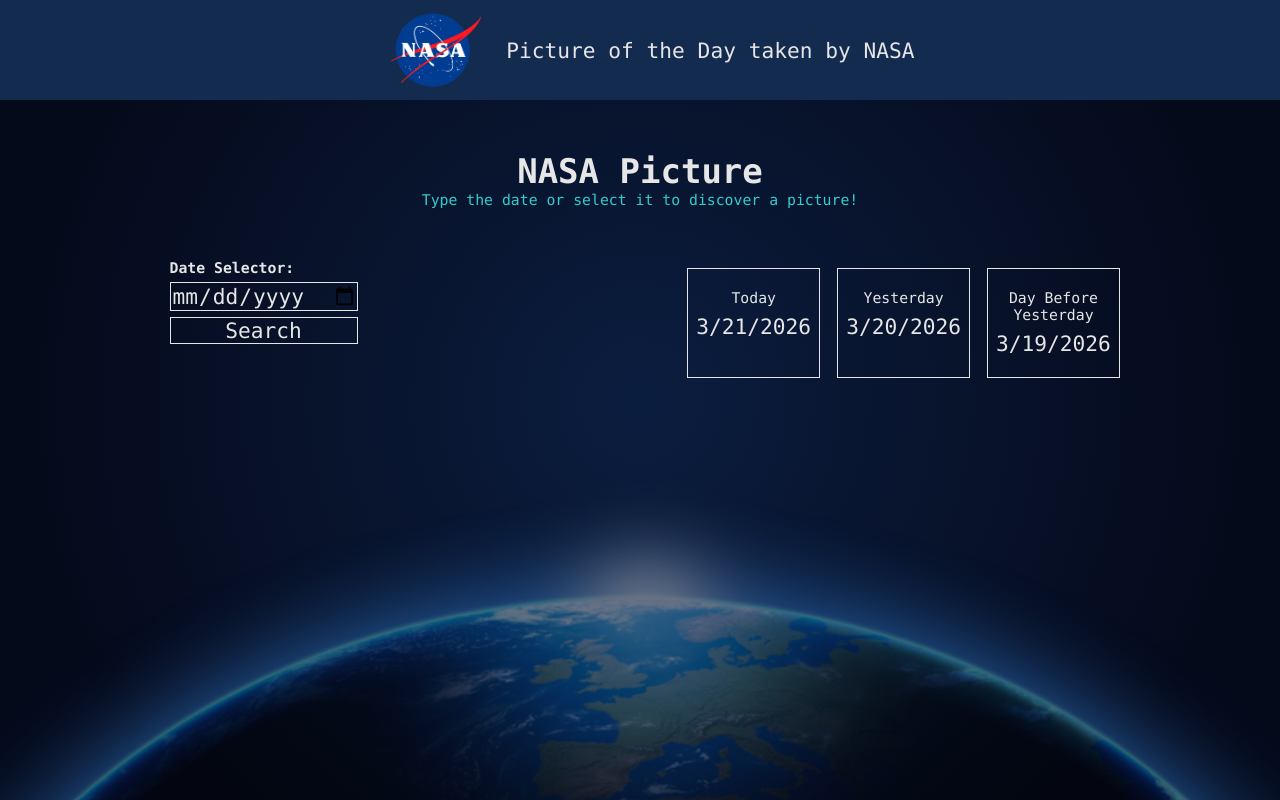
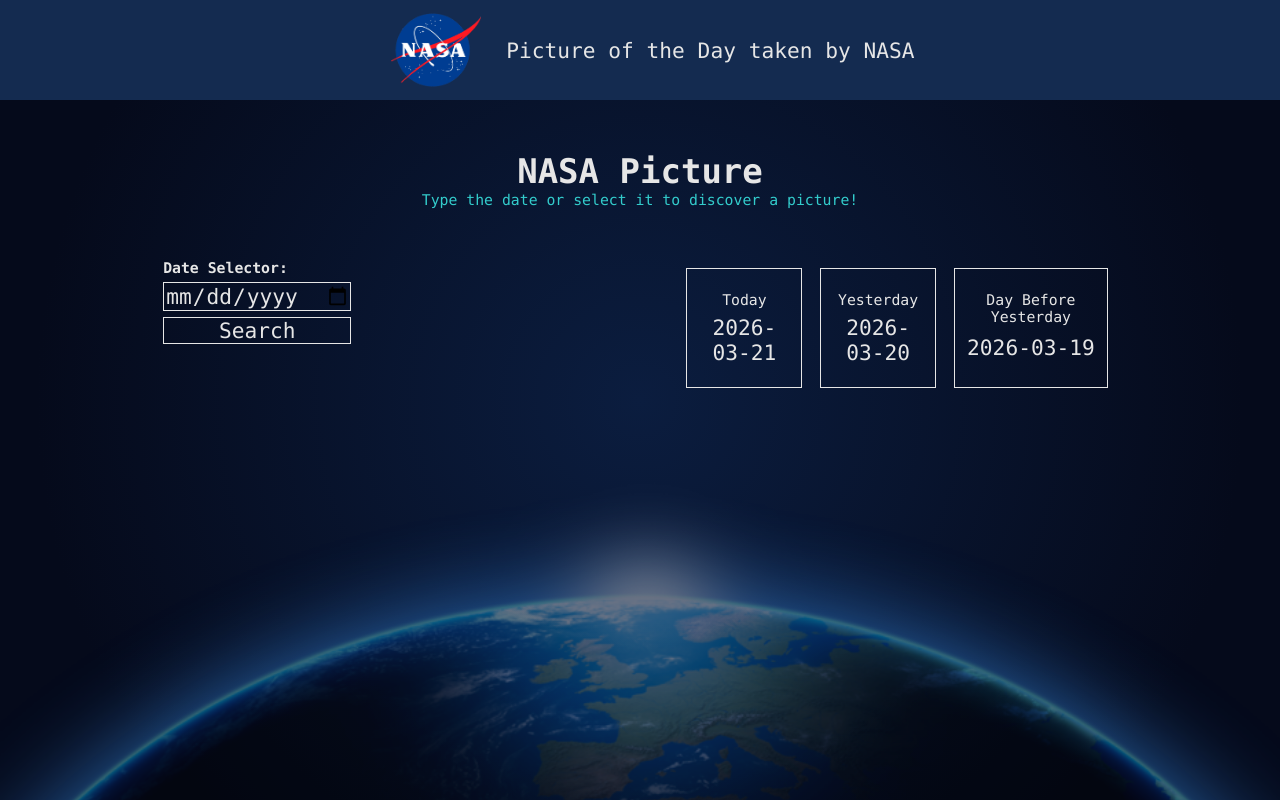
Before and after one commit to Cospiz67/mp-4, a Next.js app: page / in a window 1280 px wide. Built offline with nearby package versions, Linux system fonts and the light colour scheme.

Commit message:
change display format

```diff
--- a/app/page.tsx
+++ b/app/page.tsx
@@ -153,7 +153,7 @@
                   <StyledCard key={index}
                     href= {"/"+date.toLocaleDateString('en-CA')}>
                     <StyledString>{stringDates[index]}</StyledString>
-                    <p>{date.toLocaleDateString()}</p>
+                    <p>{date.toLocaleDateString('en-CA')}</p>
                   </StyledCard>
               );
             })
```
